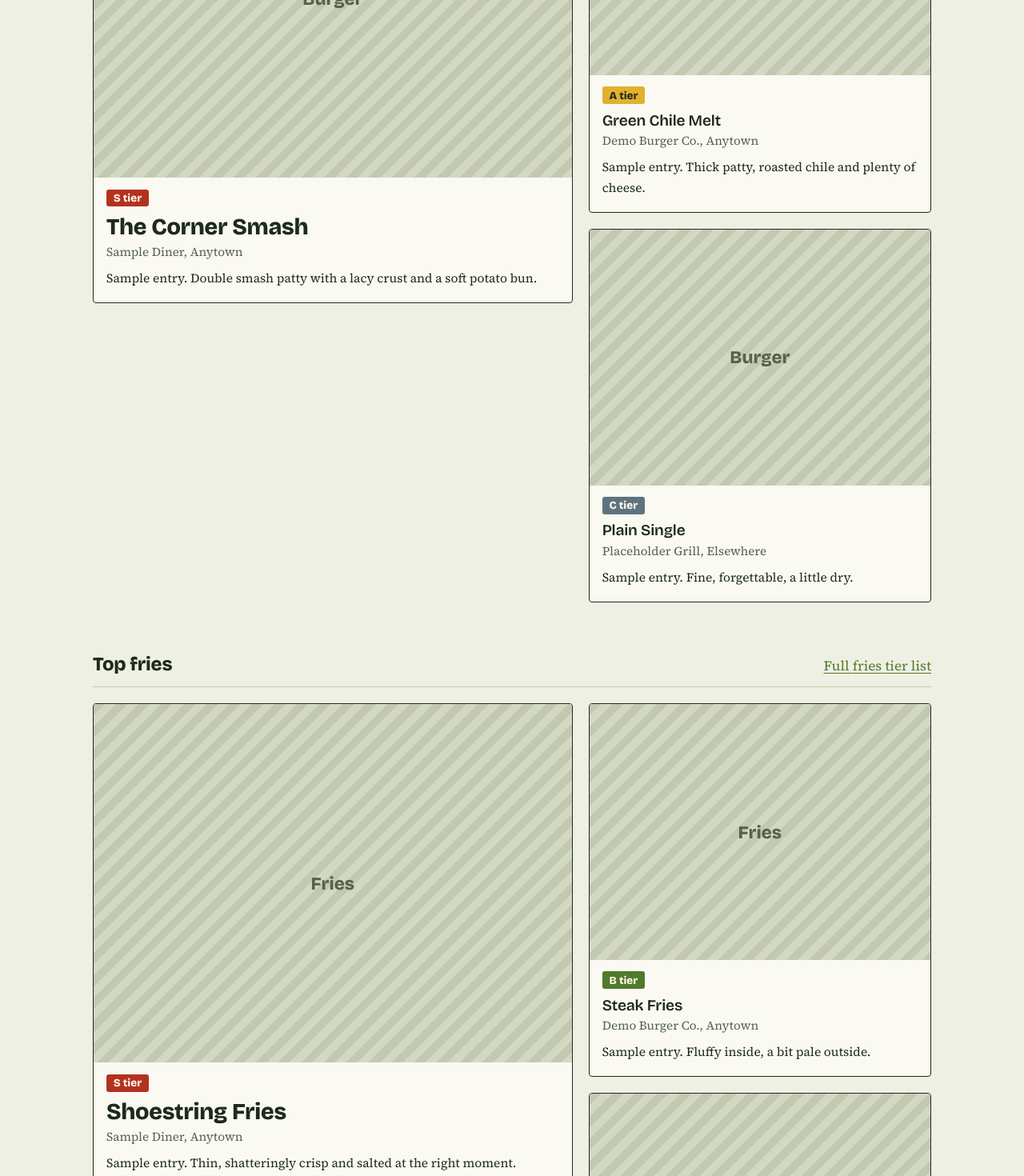
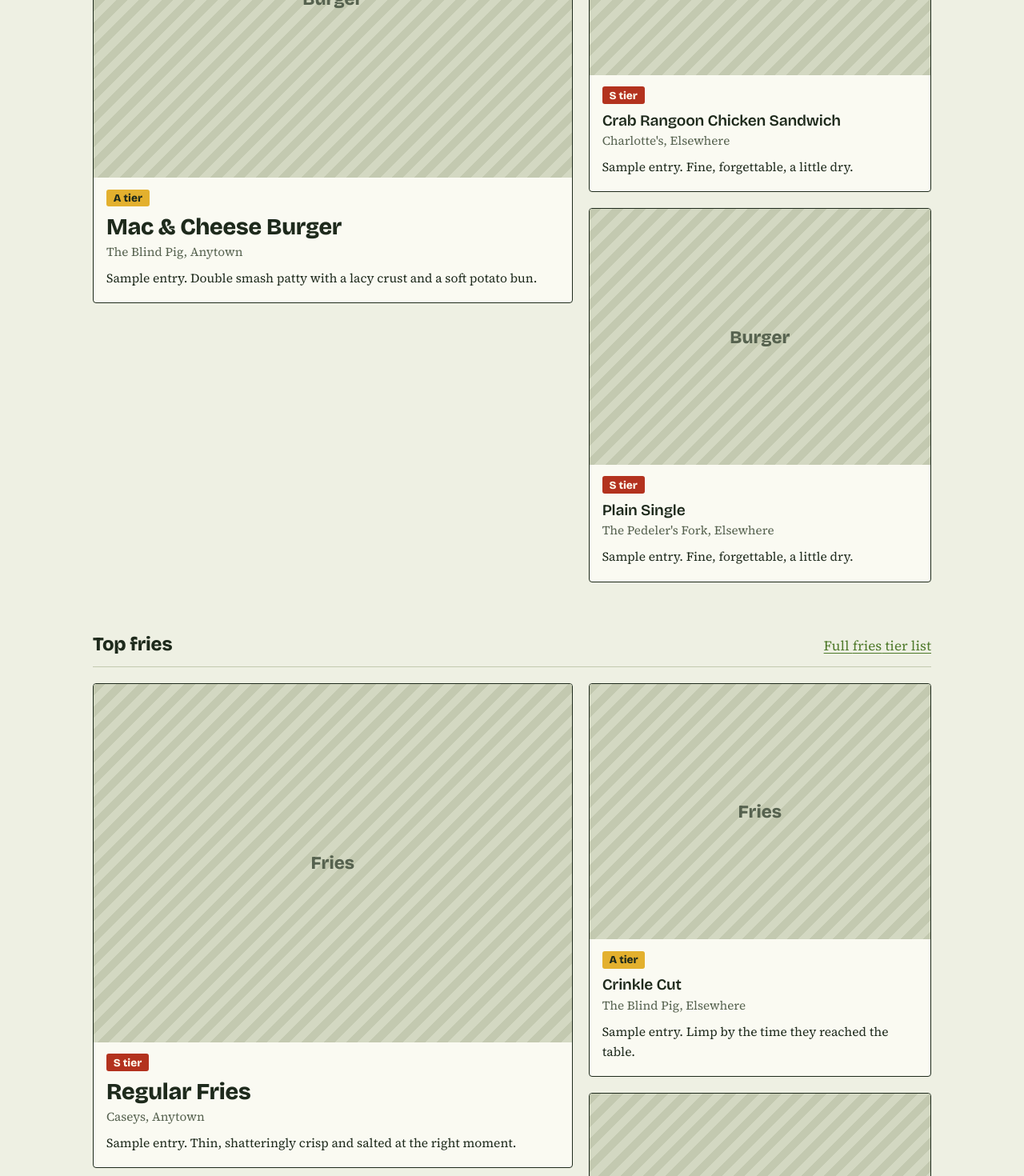
Before and after one commit to JameyNguyen/burgerandfries, a React (Vite) app: page / in a window 1280 px wide. Shown: the part 620-2090 px from the top of the page at 80% size. Built offline with nearby package versions, Linux system fonts and the light colour scheme.

Commit message:
update burger and fry tier list

```diff
--- a/src/data/burgers.ts
+++ b/src/data/burgers.ts
@@ -1,15 +1,14 @@
 import type { FoodEntry } from '../types';
 
-// SAMPLE DATA: fictional entries that show the format. Replace with your own.
 export const burgers: FoodEntry[] = [
   {
     id: 'burger-001',
-    slug: 'sample-corner-smash',
+    slug: 'mac-and-cheese-burger-the-blind-pig',
     category: 'burgers',
-    name: 'The Corner Smash',
-    restaurant: 'Sample Diner',
+    name: 'Mac & Cheese Burger',
+    restaurant: 'The Blind Pig',
     location: 'Anytown',
-    score: 9.2,
+    score: 8,
     shortDescription: 'Sample entry. Double smash patty with a lacy crust and a soft potato bun.',
     review: [
       'This is a sample review. Write two or three paragraphs about what you ate, what stood out and whether you would go back.',
@@ -25,10 +24,10 @@
   },
   {
     id: 'burger-002',
-    slug: 'sample-green-chile',
+    slug: 'mushroom-and-swiss-burger-the-blind-pig',
     category: 'burgers',
-    name: 'Green Chile Melt',
-    restaurant: 'Demo Burger Co.',
+    name: 'Mushroom and Swiss Burger',
+    restaurant: 'The Blind Pig',
     location: 'Anytown',
     score: 8.1,
     shortDescription: 'Sample entry. Thick patty, roasted chile and plenty of cheese.',
@@ -38,14 +37,135 @@
   },
   {
     id: 'burger-003',
-    slug: 'sample-plain-single',
+    slug: 'plain-single-boulder-tap-house',
     category: 'burgers',
     name: 'Plain Single',
-    restaurant: 'Placeholder Grill',
+    restaurant: 'Boulder Tap House',
+    location: 'Elsewhere',
+    score: 8,
+    shortDescription: 'Sample entry. Fine, forgettable, a little dry.',
+    review: ['Sample review. Not every entry needs to be a rave.'],
+    isSample: true,
+  },
+    {
+    id: 'burger-004',
+    slug: 'plain-single-boulder-tap-house',
+    category: 'burgers',
+    name: 'Plain Single',
+    restaurant: 'The Pedeler\'s Fork',
+    location: 'Elsewhere',
+    score: 9,
+    shortDescription: 'Sample entry. Fine, forgettable, a little dry.',
+    review: ['Sample review. Not every entry needs to be a rave.'],
+    isSample: true,
+  },
+    {
+    id: 'burger-005',
+    slug: 'plain-single-boulder-tap-house',
+    category: 'burgers',
+    name: 'Plain Single',
+    restaurant: 'Boulder Tap House',
     location: 'Elsewhere',
     score: 5.4,
     shortDescription: 'Sample entry. Fine, forgettable, a little dry.',
     review: ['Sample review. Not every entry needs to be a rave.'],
     isSample: true,
   },
+    {
+    id: 'burger-006',
+    slug: 'plain-single-boulder-tap-house',
+    category: 'burgers',
+    name: 'Plain Single',
+    restaurant: 'Buffalo Wild Wings',
+    location: 'Elsewhere',
+    score: 7,
+    shortDescription: 'Sample entry. Fine, forgettable, a little dry.',
+    review: ['Sample review. Not every entry needs to be a rave.'],
+    isSample: true,
+  },
+    {
+    id: 'burger-007',
+    slug: 'plain-single-boulder-tap-house',
+    category: 'burgers',
+    name: 'Plain Single',
+    restaurant: 'Burger Fizz',
+    location: 'Elsewhere',
+    score: 7,
+    shortDescription: 'Sample entry. Fine, forgettable, a little dry.',
+    review: ['Sample review. Not every entry needs to be a rave.'],
+    isSample: true,
+  },
+    {
+    id: 'burger-008',
+    slug: 'plain-single-boulder-tap-house',
+    category: 'burgers',
+    name: 'Plain Single',
+    restaurant: 'Red Robin',
+    location: 'Elsewhere',
+    score: 9,
+    shortDescription: 'Sample entry. Fine, forgettable, a little dry.',
+    review: ['Sample review. Not every entry needs to be a rave.'],
+    isSample: true,
+  },
+    {
+    id: 'burger-009',
+    slug: 'plain-single-boulder-tap-house',
+    category: 'burgers',
+    name: 'Plain Single',
+    restaurant: 'The Map Room',
+    location: 'Elsewhere',
+    score: 6.7,
+    shortDescription: 'Sample entry. Fine, forgettable, a little dry.',
+    review: ['Sample review. Not every entry needs to be a rave.'],
+    isSample: true,
+  },
+    {
+    id: 'burger-010',
+    slug: 'plain-single-boulder-tap-house',
+    category: 'burgers',
+    name: 'Blueberry Burger',
+    restaurant: 'The Black Sheep',
+    location: 'Elsewhere',
+    score: 0,
+    shortDescription: 'Sample entry. Fine, forgettable, a little dry.',
+    review: ['Sample review. Not every entry needs to be a rave.'],
+    isSample: true,
+  },
+    {
+    id: 'burger-011',
+    slug: 'plain-single-boulder-tap-house',
+    category: 'burgers',
+    name: 'Plain Single',
+    restaurant: 'Zombie Burger',
+    location: 'Elsewhere',
+    score: 5.4,
+    shortDescription: 'Sample entry. Fine, forgettable, a little dry.',
+    review: ['Sample review. Not every entry needs to be a rave.'],
+    isSample: true,
+  },
+    {
+    id: 'burger-012',
+    slug: 'plain-single-boulder-tap-house',
+    category: 'burgers',
+    name: 'Crab Rangoon Chicken Sandwich',
+    restaurant: 'Charlotte\'s',
+    location: 'Elsewhere',
+    score: 9,
+    shortDescription: 'Sample entry. Fine, forgettable, a little dry.',
+    review: ['Sample review. Not every entry needs to be a rave.'],
+    isSample: true,
+  },
+    {
+    id: 'burger-013',
+    slug: 'plain-single-boulder-tap-house',
+    category: 'burgers',
+    name: 'Plain Single',
+    restaurant: 'Granite City Food & Brewery',
+    location: 'Elsewhere',
+    score: 5.4,
+    shortDescription: 'Sample entry. Fine, forgettable, a little dry.',
+    review: ['Sample review. Not every entry needs to be a rave.'],
+    isSample: true,
+  },
+
 ];
--- a/src/data/fries.ts
+++ b/src/data/fries.ts
@@ -6,8 +6,8 @@
     id: 'fries-001',
     slug: 'sample-shoestring',
     category: 'fries',
-    name: 'Shoestring Fries',
-    restaurant: 'Sample Diner',
+    name: 'Regular Fries',
+    restaurant: 'Caseys',
     location: 'Anytown',
     score: 9.4,
     shortDescription: 'Sample entry. Thin, shatteringly crisp and salted at the right moment.',
@@ -23,7 +23,7 @@
     slug: 'sample-steak-cut',
     category: 'fries',
     name: 'Steak Fries',
-    restaurant: 'Demo Burger Co.',
+    restaurant: 'Burger Fizz',
     location: 'Anytown',
     score: 7.0,
     shortDescription: 'Sample entry. Fluffy inside, a bit pale outside.',
@@ -35,11 +35,119 @@
     slug: 'sample-frozen-crinkle',
     category: 'fries',
     name: 'Crinkle Cut',
-    restaurant: 'Placeholder Grill',
+    restaurant: 'The Blind Pig',
+    location: 'Elsewhere',
+    score: 8,
+    shortDescription: 'Sample entry. Limp by the time they reached the table.',
+    review: ['Sample review. Replace this text with your own notes.'],
+    isSample: true,
+  },
+    {
+    id: 'fries-004',
+    slug: 'sample-frozen-crinkle',
+    category: 'fries',
+    name: 'Crinkle Cut',
+    restaurant: 'The Pedeler\'s Fork',
+    location: 'Elsewhere',
+    score: 8,
+    shortDescription: 'Sample entry. Limp by the time they reached the table.',
+    review: ['Sample review. Replace this text with your own notes.'],
+    isSample: true,
+  },
+    {
+    id: 'fries-005',
+    slug: 'sample-frozen-crinkle',
+    category: 'fries',
+    name: 'Crinkle Cut',
+    restaurant: 'Buffalo Wild Wings',
     location: 'Elsewhere',
     score: 4.6,
     shortDescription: 'Sample entry. Limp by the time they reached the table.',
     review: ['Sample review. Replace this text with your own notes.'],
     isSample: true,
   },
+    {
+    id: 'fries-006',
+    slug: 'sample-frozen-crinkle',
+    category: 'fries',
+    name: 'Crinkle Cut',
+    restaurant: 'Charlotte\'s',
+    location: 'Elsewhere',
+    score: 8,
+    shortDescription: 'Sample entry. Limp by the time they reached the table.',
+    review: ['Sample review. Replace this text with your own notes.'],
+    isSample: true,
+  },
+    {
+    id: 'fries-007',
+    slug: 'sample-frozen-crinkle',
+    category: 'fries',
+    name: 'Crinkle Cut',
+    restaurant: 'Zombie Burger',
+    location: 'Elsewhere',
+    score: 4.6,
+    shortDescription: 'Sample entry. Limp by the time they reached the table.',
+    review: ['Sample review. Replace this text with your own notes.'],
+    isSample: true,
+  },
+    {
+    id: 'fries-008',
+    slug: 'sample-frozen-crinkle',
+    category: 'fries',
+    name: 'Crinkle Cut',
+    restaurant: 'Granite City Food & Brewery',
+    location: 'Elsewhere',
+    score: 4.6,
+    shortDescription: 'Sample entry. Limp by the time they reached the table.',
+    review: ['Sample review. Replace this text with your own notes.'],
+    isSample: true,
+  },
+    {
+    id: 'fries-009',
+    slug: 'sample-frozen-crinkle',
+    category: 'fries',
+    name: 'Crinkle Cut',
+    restaurant: 'The Black Sheep',
+    location: 'Elsewhere',
+    score: 4.6,
+    shortDescription: 'Sample entry. Limp by the time they reached the table.',
+    review: ['Sample review. Replace this text with your own notes.'],
+    isSample: true,
+  },
+    {
+    id: 'fries-010',
+    slug: 'sample-frozen-crinkle',
+    category: 'fries',
+    name: 'Crinkle Cut',
+    restaurant: 'The Map Room',
+    location: 'Elsewhere',
+    score: 4.6,
+    shortDescription: 'Sample entry. Limp by the time they reached the table.',
+    review: ['Sample review. Replace this text with your own notes.'],
+    isSample: true,
+  },
+    {
+    id: 'fries-011',
+    slug: 'sample-frozen-crinkle',
+    category: 'fries',
+    name: 'Crinkle Cut',
+    restaurant: 'Red Robin',
+    location: 'Elsewhere',
+    score: 8,
+    shortDescription: 'Sample entry. Limp by the time they reached the table.',
+    review: ['Sample review. Replace this text with your own notes.'],
+    isSample: true,
+  },
+    {
+    id: 'fries-012',
+    slug: 'sample-frozen-crinkle',
+    category: 'fries',
+    name: 'Crinkle Cut',
+    restaurant: 'Boulder Tap House',
+    location: 'Elsewhere',
+    score: 8,
+    shortDescription: 'Sample entry. Limp by the time they reached the table.',
+    review: ['Sample review. Replace this text with your own notes.'],
+    isSample: true,
+  },
 ];
```
